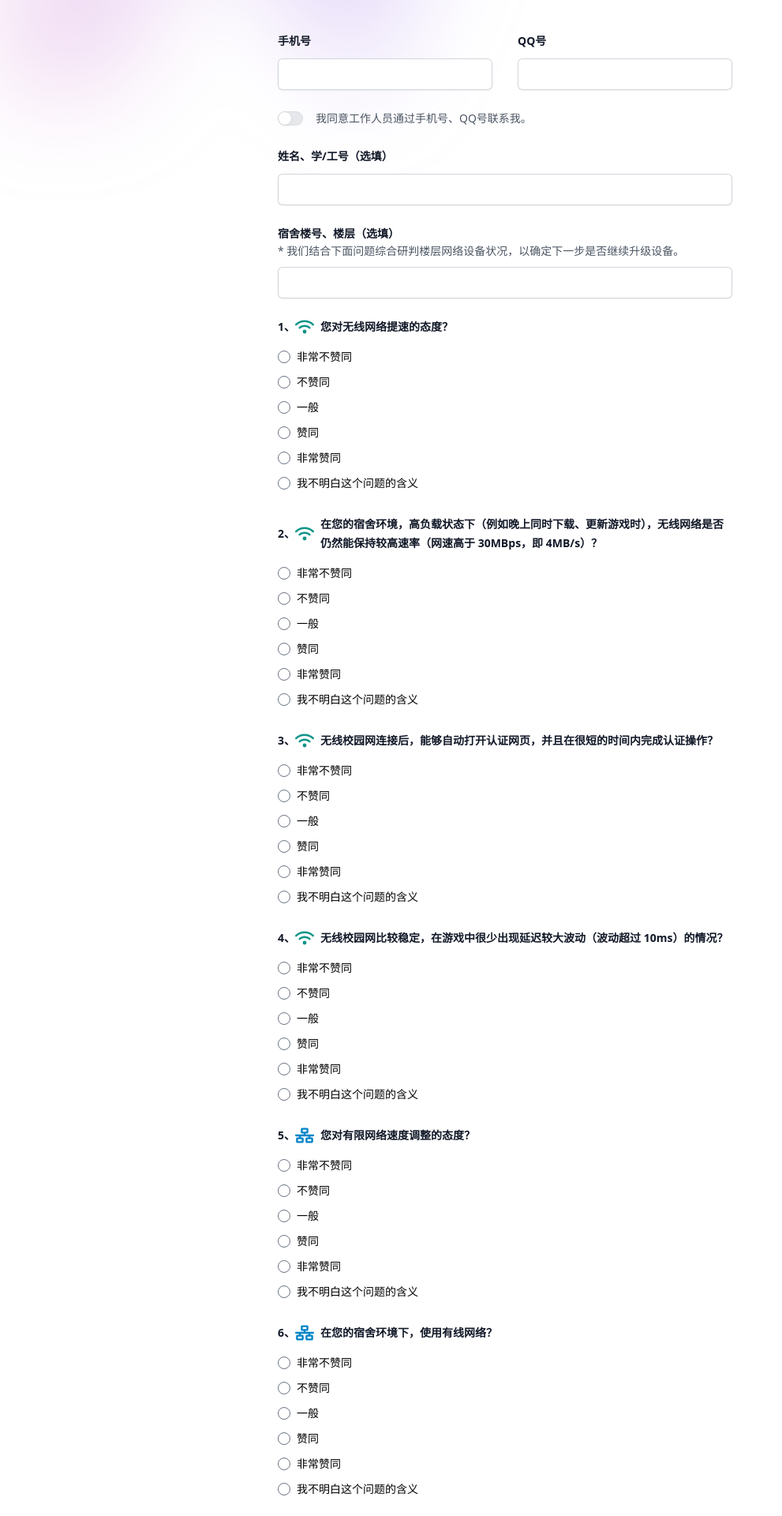
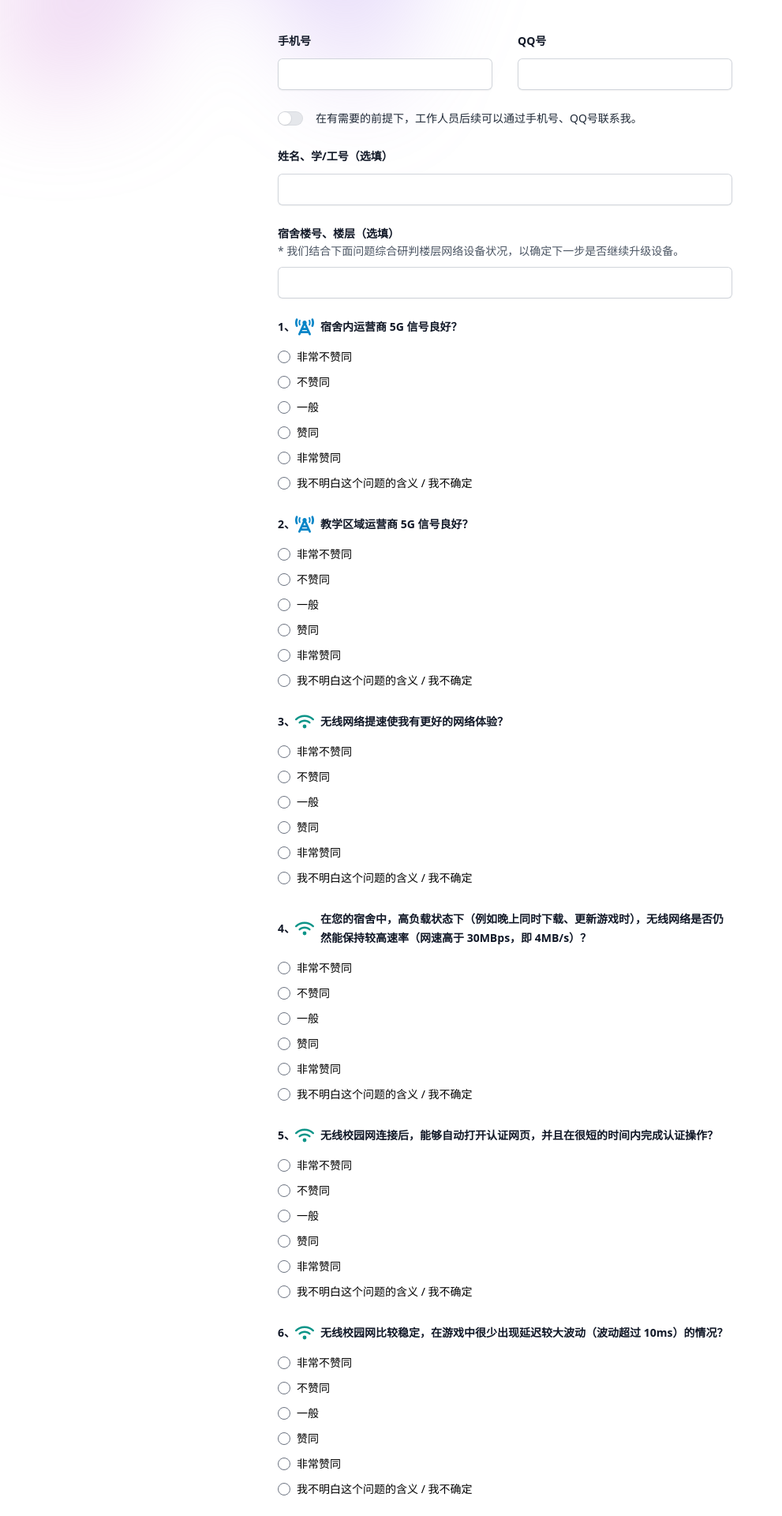
Before and after one commit to pwnyun/SAMBind_Web, a React (Vite) app: page /feedback in a window 1280 px wide. Shown: the part 240-2160 px from the top of the page at 79% size, without its empty margins (0-991 px from the left). Built offline with nearby package versions, Linux system fonts and the light colour scheme.

Commit message:
update: 反馈表问题更新

```diff
--- a/src/pages/Feedback.jsx
+++ b/src/pages/Feedback.jsx
@@ -1,26 +1,27 @@
 import {useRef, useState} from "react";
-import {FaNetworkWired, FaWifi} from "react-icons/fa6";
+import {FaNetworkWired, FaTowerCell, FaWifi} from "react-icons/fa6";
 
 export default function Feedback() {
   const formRef = useRef(null);
   const [agreeContact, setAgreeContact] = useState(false);
   const [questions] = useState([
-    {icon: "wifi", str: "您对无线网络提速的态度？"},
-    {icon: "wifi", str: "在您的宿舍环境，高负载状态下（例如晚上同时下载、更新游戏时），无线网络是否仍然能保持较高速率（网速高于 30MBps，即 4MB/s）？"},
+    {icon: "cell", str: "宿舍内运营商 5G 信号良好？"},
+    {icon: "cell", str: "教学区域运营商 5G 信号良好？"},
+    {icon: "wifi", str: "无线网络提速使我有更好的网络体验？"},
+    {icon: "wifi", str: "在您的宿舍中，高负载状态下（例如晚上同时下载、更新游戏时），无线网络是否仍然能保持较高速率（网速高于 30MBps，即 4MB/s）？"},
     {icon: "wifi", str: "无线校园网连接后，能够自动打开认证网页，并且在很短的时间内完成认证操作？"},
     {icon: "wifi", str: "无线校园网比较稳定，在游戏中很少出现延迟较大波动（波动超过 10ms）的情况？"},
-    {icon: "wire", str: "您对有限网络速度调整的态度？"},
-    {icon: "wire", str: "在您的宿舍环境下，使用有线网络？"},
-    {icon: "wire", str: "在您的宿舍环境下，有线网络日常体验几乎没有变化？"},
-    {icon: "wire", str: "在您的宿舍环境下，有线网络的下载体验几乎没有变化？"},
-    {icon: "wire", str: "有线网络非常稳定，CF、LOL等腾讯系游戏延迟很低（低于 50ms）？"},
+    {icon: "wire", str: "您对有线网络速度调整的态度？"},
+    {icon: "wire", str: "在您的宿舍环境下，使用有线网络的体验是良好的？"},
+    {icon: "wire", str: "在您的宿舍环境下，有线网络接口数量是足够的？"},
+    {icon: "wire", str: "有线网络非常稳定，国内延迟敏感的网络游戏体验较好（低于 50ms）？"},
     {icon: "wire", str: "有线网络连接后，能够自动打开认证网页，并且在很短的时间内完成认证操作？"},
   ]);
-  const [options] = useState(["非常不赞同", "不赞同", "一般", "赞同", "非常赞同", "我不明白这个问题的含义"])
+  const [options] = useState(["非常不赞同", "不赞同", "一般", "赞同", "非常赞同", "我不明白这个问题的含义 / 我不确定"])
 
   const submit = () => {
     let formData = new FormData(formRef.current)
-    formData.set("agree-contact", agreeContact)
+    formData.set("agree-contact", agreeContact.toString())
     console.log('表单', formData)
 
 
@@ -74,8 +75,8 @@ export default function Feedback() {
                       className={`${agreeContact ? 'translate-x-3.5' : 'translate-x-0'} h-4 w-4 transform rounded-full bg-white shadow-sm ring-1 ring-gray-900/5 transition duration-200 ease-in-out`}></span>
               </button>
             </div>
-            <label htmlFor="agree-contact" className="text-sm leading-6 text-gray-600 toggle w-full">
-              我同意工作人员通过手机号、QQ号联系我。
+            <label htmlFor="agree-contact" className="text-sm leading-6 text-gray-800 toggle w-full">
+              在有需要的前提下，工作人员后续可以通过手机号、QQ号联系我。
             </label>
             <input type="text" name="agree-contact" id="agree-contact" hidden/>
           </div>
@@ -109,7 +110,9 @@ export default function Feedback() {
                   {index + 1}、
                   {question.icon === 'wifi'
                     ? <FaWifi className="w-6 h-6 text-teal-600 min-w-6 mr-2"/>
-                    : <FaNetworkWired className="w-6 h-6 text-sky-600 min-w-6 mr-2"/>}
+                    : question.icon === 'cell'
+                      ? <FaTowerCell className="w-6 h-6 text-sky-600 min-w-6 mr-2"/>
+                      : <FaNetworkWired className="w-6 h-6 text-sky-600 min-w-6 mr-2"/>}
                   {question.str}
                 </label>
                 <div className="mt-2.5 grid-cols-5 text-sm">
@@ -129,7 +132,7 @@ export default function Feedback() {
 
           <div className="sm:col-span-2">
             <label htmlFor="q-input"
-                   className="block text-sm font-semibold leading-6 text-gray-900">{questions.length + 1}、【无线网络】如果您遇到校园网无线信号覆盖弱、网速差的地点，请在下面填写，我们将查缺补漏：</label>
+                   className="block text-sm font-semibold leading-6 text-gray-900">{questions.length + 1}、【无线网络】如果您遇到校园网无线信号覆盖弱、网速差的地点，请在下面详细填写，我们将查缺补漏：</label>
             <div className="mt-2.5">
               <textarea name="q-input" id="q-input" rows="4"
                         className="block w-full rounded-md border-0 px-3.5 py-2 text-gray-900 shadow-sm ring-1 ring-inset ring-gray-300 placeholder:text-gray-400 focus:ring-2 focus:ring-inset focus:ring-indigo-600 sm:text-sm sm:leading-6"></textarea>
```
